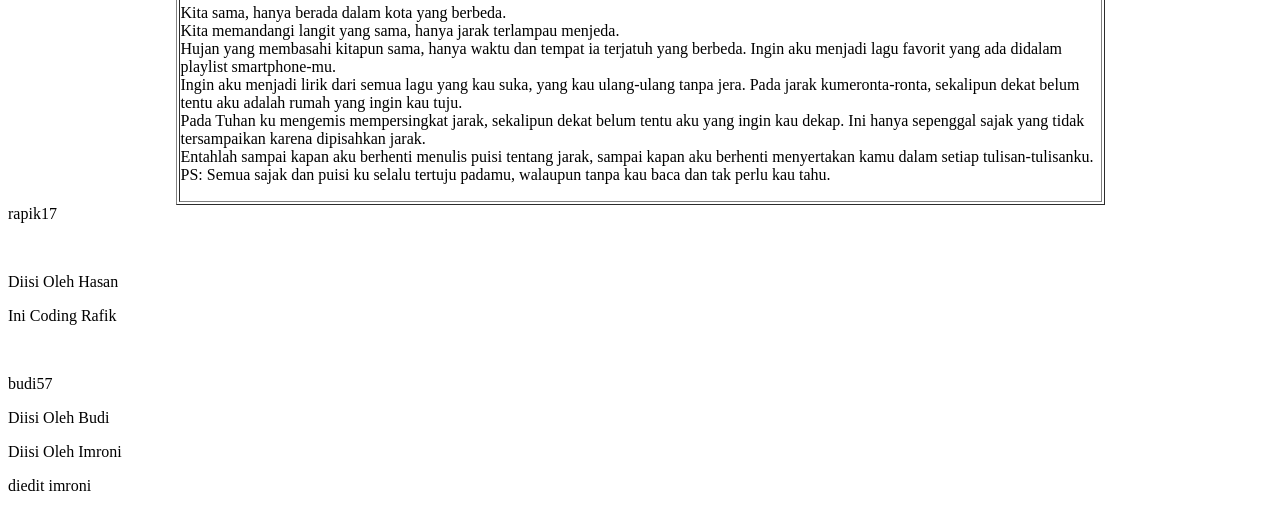
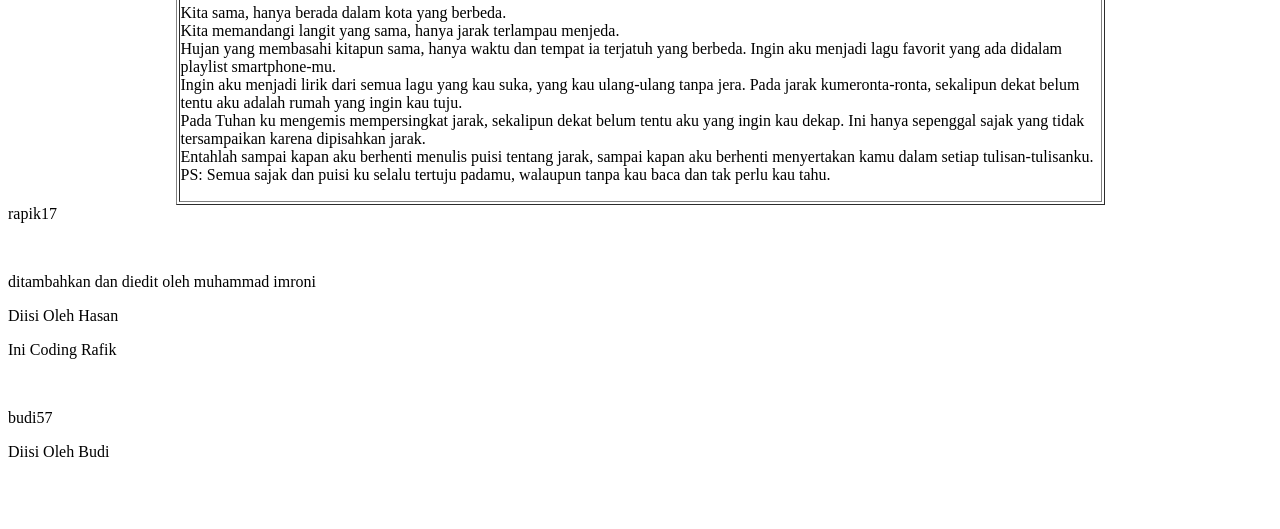
Before and after one commit to MaulidiniSaputra/MaulidiniSaputra.github.io, a plain HTML site: page index.html in a window 1280 px wide. Shown: the part 261-790 px from the top of the page. Drawn offline with Linux system fonts and the light colour scheme.

Commit message:
ditambahkan dan diedit m.imroni

```diff
--- a/index.html
+++ b/index.html
@@ -22,11 +22,10 @@
   </tr>
 </table> rapik17
 <p>&nbsp;</p>
+  <p> ditambahkan dan diedit oleh muhammad imroni</p>
   <p>Diisi Oleh Hasan</p>
 <p>Ini Coding Rafik
 <p>&nbsp;</p> budi57
   <p>Diisi Oleh Budi</p>
-  <p>Diisi Oleh Imroni</p>
-  <p>diedit imroni</p>
 </body>
 </html>
```
